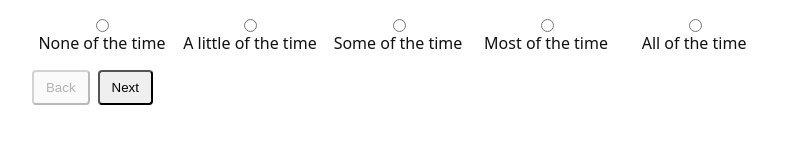
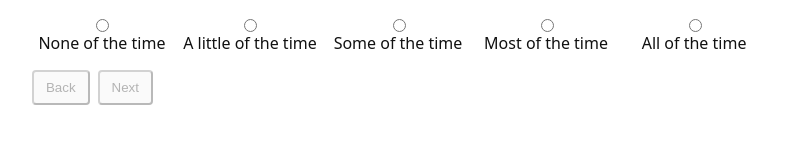
Before and after one commit to TheHeat/quiz-builder, a React (Vite) app: page / in a window 1280 px wide. Shown: the part 274-418 px from the top of the page, without its empty margins (242-1034 px from the left). Built offline with nearby package versions, Linux system fonts and the light colour scheme.

Commit message:
require answers

```diff
--- a/src/components/LikertScale.tsx
+++ b/src/components/LikertScale.tsx
@@ -41,6 +41,7 @@ export default function LikertScale({
 							name={question.id}
 							checked={value === o}
 							onChange={() => onChange(o)}
+							required
 						/>
 						<div>{labels ? labels[o - min] ?? o : o}</div>
 					</label>
--- a/src/components/QuizShell.tsx
+++ b/src/components/QuizShell.tsx
@@ -30,6 +30,18 @@ export default function QuizShell({
 		else onFinish();
 	}
 
+	// determine whether the current question has an answer
+	const currentAnswer = answers.find((a) => a.questionId === current.id)?.value;
+
+	function isAnswered(value: Answer["value"]) {
+		if (value === null || value === undefined) return false;
+		if (Array.isArray(value)) return value.length > 0;
+		if (typeof value === "string") return value.trim().length > 0;
+		return true; // numbers and other truthy values
+	}
+
+	const canProceed = isAnswered(currentAnswer);
+
 	function prev() {
 		if (index > 0) setIndex(index - 1);
 	}
@@ -57,7 +69,12 @@ export default function QuizShell({
 				>
 					Back
 				</button>
-				<button onClick={next}>Next</button>
+				<button
+					onClick={next}
+					disabled={!canProceed}
+				>
+					Next
+				</button>
 			</div>
 		</div>
 	);
```
